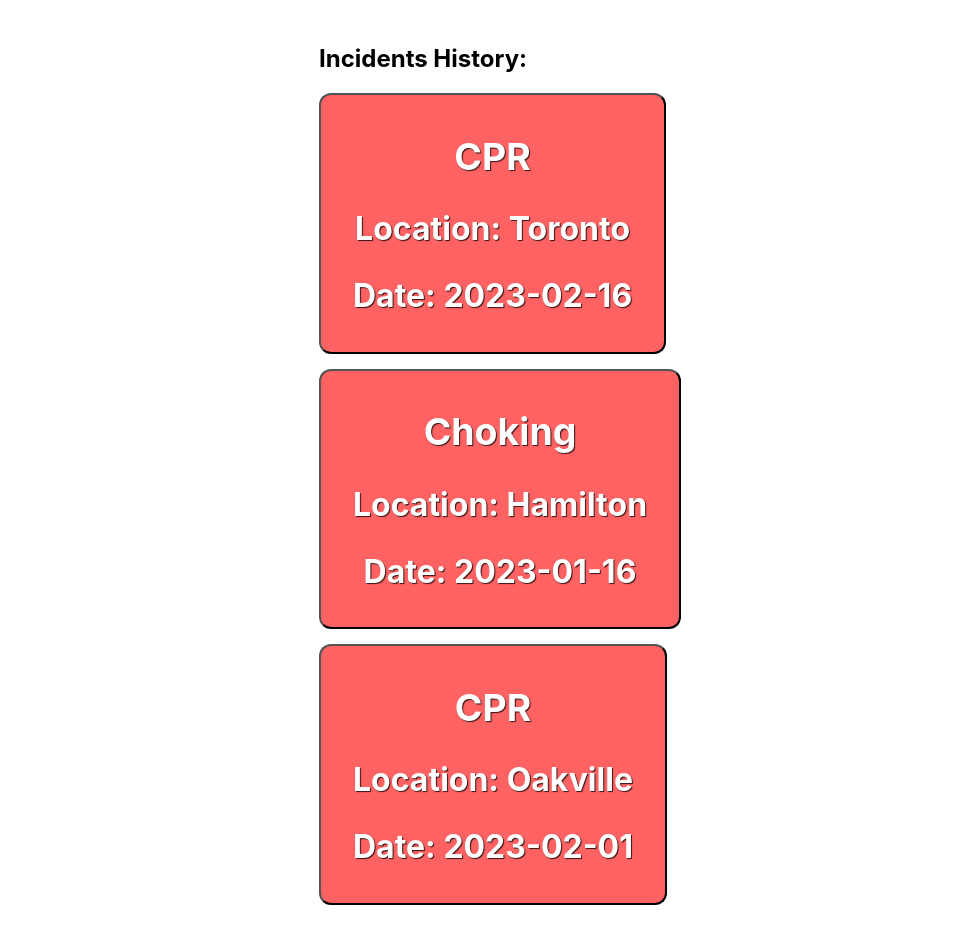
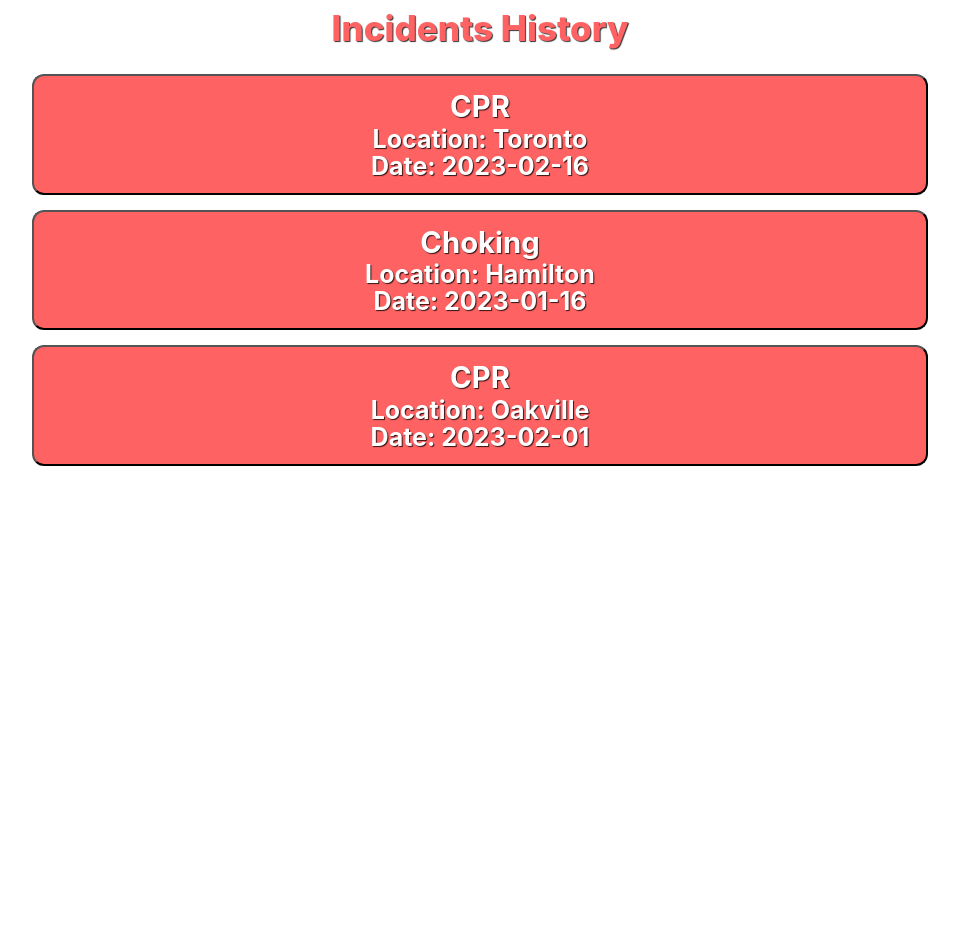
Before and after one commit to WesleyMatthee/kiss-react, a React (Create React App) app: page /report in a window 1280 px wide. Shown: the part 844-1788 px from the top of the page, without its empty margins (160-1119 px from the left). After the commit the page ends 1425 px from the top, so only its background shows below. Built offline with nearby package versions, Linux system fonts and the light colour scheme.

Commit message:
report history page styled

```diff
--- a/package.json
+++ b/package.json
@@ -16,7 +16,7 @@
     "web-vitals": "^2.1.4"
   },
   "scripts": {
-    "start": "react-scripts --openssl-legacy-provider start",
+    "start": "react-scripts start",
     "build": "react-scripts build",
     "test": "react-scripts test",
     "eject": "react-scripts eject"
--- a/src/App.jsx
+++ b/src/App.jsx
@@ -14,6 +14,7 @@ import Monitor from "./components/Monitor";
 import Report from "./components/Report";
 import Vital from "./components/Vital";
 import Profile from "./components/Profile";
+
 
 export default function App() {
 	const [selectedMonitor, setSelectedMonitor] = useState(0);
--- a/src/components/Report.jsx
+++ b/src/components/Report.jsx
@@ -9,22 +9,22 @@ export default function Report(props) {
   return (
     <>
       <main className='Root'>
-        <section className='container'>
+        <section className='histoy-container'>
+          <h1 className="History-title">Incidents History </h1>
           <ul className='history-button'>
-          <h1>Incidents History: </h1>
             <button className='history' onClick={() => { navigate('/vital')}}>
             <h3>CPR</h3>
-            <p>Location: Toronto</p>
+            <nobr>Location: Toronto</nobr>
             <p>Date: 2023-02-16</p>
             </button>
             <button className='history' onClick={() => { navigate('/vital')}}>
             <h3>Choking</h3>
-            <p>Location: Hamilton</p>
+            <nobr>Location: Hamilton</nobr>
             <p>Date: 2023-01-16</p>
             </button>
             <button className='history' onClick={() => { navigate('/vital')}}>
             <h3>CPR</h3>
-            <p>Location: Oakville</p>
+            <nobr>Location: Oakville</nobr>
             <p>Date: 2023-02-01</p>
             </button>
           </ul>
--- a/src/components/subMonitor/Pearl.jsx
+++ b/src/components/subMonitor/Pearl.jsx
@@ -25,7 +25,7 @@ export default function Pearl(props) {
 					</li>
 				</ol>
 			</section>
-			  <form><input type="text" className ='monitor-text' placeholder='Input Here'/> <button className='submit-button' type="submit">Submit</button> </form>
+			  <form><input type="text" className ='monitor-text' placeholder='Input Here'/> </form>
 			<button
 				className='back-monitor'
 				onClick={() => {
--- a/src/components/subMonitor/Pulse.jsx
+++ b/src/components/subMonitor/Pulse.jsx
@@ -24,7 +24,7 @@ export default function Pulse(props) {
 					<li>Input the number you got in the form below.</li>
 				</ol>
 			</section>
-			<form><input className ='monitor-text' type="text" placeholder='Input Here' /> <button className='submit-button' type="submit">Submit</button> </form>
+			<form><input className ='monitor-text' type="text" placeholder='Input Here' /> </form>
 			<button
 				className='next-monitor'
 				onClick={() => {
--- a/src/components/subMonitor/Respirations.jsx
+++ b/src/components/subMonitor/Respirations.jsx
@@ -24,7 +24,7 @@ export default function Respirations(props) {
 					<li>Input the number you got in the form below.</li>
 				</ol>
 			</section>
-			<form><input type="text" className ='monitor-text' placeholder='Input Here'/> <button className='submit-button' type="submit">Submit</button> </form>
+			<form><input type="text" className ='monitor-text' placeholder='Input Here'/> </form>
 			<button
 				className='back-monitor'
 				onClick={() => {
--- a/src/components/subMonitor/SkinCondition.jsx
+++ b/src/components/subMonitor/SkinCondition.jsx
@@ -17,7 +17,7 @@ export default function SkinCondition(props) {
 					</li>
 				</ol>
 			</section>
-		 <form><input type="text" className ='monitor-text' placeholder='Input Here'/> <button className='submit-button' type="submit">Submit</button> </form>
+		 <form><input type="text" className ='monitor-text' placeholder='Input Here'/> </form>
 			<button
 				className='back-monitor'
 				onClick={() => {
--- a/src/index.css
+++ b/src/index.css
@@ -24,6 +24,7 @@ code {
   display: flex;
   flex-direction: column;
   padding-left: 0;
+  margin-top: 35px;
 }
 
 .container button{
@@ -133,3 +134,37 @@ code {
   border-left: none;
   border-right  : none;
 }
+
+.history {
+  font-size: 25px;
+  background: #FF6262;
+  box-sizing: border-box;
+  color: #fff;
+  font-family: Mija,-apple-system,BlinkMacSystemFont,Roboto,"Roboto Slab","Droid Serif","Segoe UI",system-ui,Arial,sans-serif;
+  font-weight: 700;
+  line-height: 2px;
+  text-shadow: rgba(0, 0, 0, .8) 1px 1px 1px;
+  margin-bottom: 15px;
+  border-radius: 12px;
+  width: 70%
+}
+
+.history-button {
+  display: flex;
+  flex-direction: column;
+  align-items: center;
+  justify-content: center;
+ padding-left: 0;
+}
+
+.History-title {
+  display: flex;
+  justify-content: center;
+  color: #FF6262;
+  text-shadow: rgba(0, 0, 0, .8) 1px 1px 1px;
+  font-size: 35px;
+  font-family: Mija,-apple-system,BlinkMacSystemFont,Roboto,"Roboto Slab","Droid Serif","Segoe UI",system-ui,Arial,sans-serif;
+  font-weight: 800;
+  line-height: 3px;
+ padding-bottom: 15px;
+}
```
